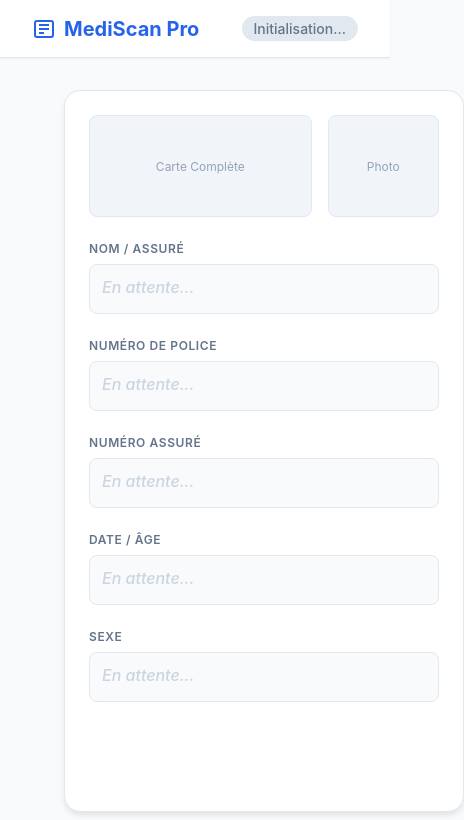
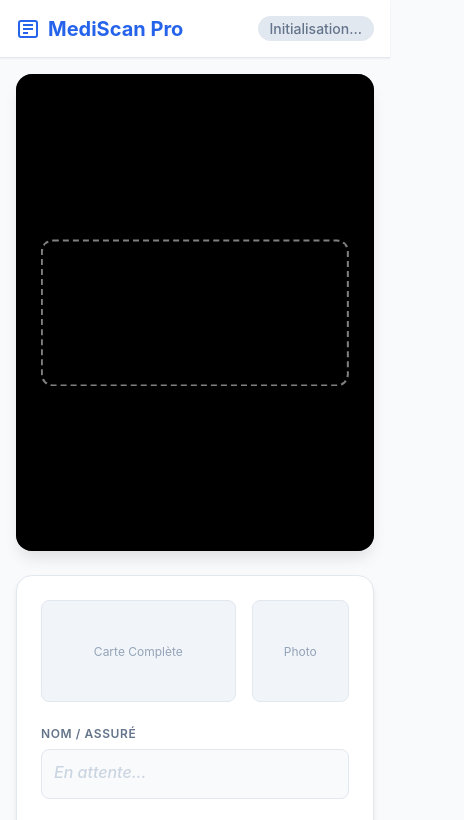
Before and after one commit to Nikara2/mediscan-pro, a plain HTML site: page index.html in a window 390 px wide. Shown: the top 820 px of the page, 464 px wide, since content can reach past the window. Drawn offline with Linux system fonts and the light colour scheme.

Commit message:
creating a pwa

```diff
--- a/index.html
+++ b/index.html
@@ -3,8 +3,13 @@
 
 <head>
     <meta charset="UTF-8">
-    <meta name="viewport" content="width=device-width, initial-scale=1.0">
+    <meta name="viewport" content="width=device-width, initial-scale=1.0, maximum-scale=1.0, user-scalable=no">
     <title>Scanner Intelligent de Carte d'Assurance</title>
+    <link rel="manifest" href="manifest.json">
+    <link rel="icon" type="image/svg+xml" href="icon.svg">
+    <meta name="theme-color" content="#2563eb">
+    <meta name="apple-mobile-web-app-capable" content="yes">
+    <meta name="apple-mobile-web-app-status-bar-style" content="black-translucent">
     <!-- Chargement des librairies externes -->
     <script src="https://cdn.jsdelivr.net/npm/tesseract.js@5/dist/tesseract.min.js"></script>
     <script async src="https://docs.opencv.org/4.8.0/opencv.js" onload="onOpenCvReady()"></script>
@@ -30,6 +35,14 @@
             overflow: hidden;
         }
 
+        @media (max-width: 768px) {
+            body {
+                overflow-y: auto;
+                height: auto;
+                min-height: 100vh;
+            }
+        }
+
         header {
             background: var(--surface);
             padding: 1rem 2rem;
@@ -38,6 +51,19 @@
             justify-content: space-between;
             align-items: center;
             box-shadow: 0 1px 2px rgba(0, 0, 0, 0.05);
+            position: sticky;
+            top: 0;
+            z-index: 50;
+        }
+
+        @media (max-width: 768px) {
+            header {
+                padding: 1rem;
+            }
+
+            h1 {
+                font-size: 1rem;
+            }
         }
 
         h1 {
@@ -56,6 +82,7 @@
             font-weight: 500;
             background: #e2e8f0;
             color: #64748b;
+            white-space: nowrap;
         }
 
         .status-badge.ready {
@@ -74,7 +101,27 @@
             grid-template-columns: 1fr 400px;
             gap: 2rem;
             padding: 2rem;
-            height: calc(100vh - 80px);
+            height: 100%;
+            overflow: hidden;
+        }
+
+        @media (max-width: 1024px) {
+            main {
+                grid-template-columns: 1fr 300px;
+                gap: 1rem;
+                padding: 1rem;
+            }
+        }
+
+        @media (max-width: 768px) {
+            main {
+                grid-template-columns: 1fr;
+                grid-template-rows: auto auto;
+                height: auto;
+                overflow: visible;
+                padding: 1rem;
+                gap: 1.5rem;
+            }
         }
 
         /* Zone Vidéo */
@@ -87,6 +134,16 @@
             display: flex;
             align-items: center;
             justify-content: center;
+            width: 100%;
+            aspect-ratio: 16/9;
+            max-height: 80vh;
+        }
+
+        @media (max-width: 768px) {
+            .video-container {
+                aspect-ratio: 3/4;
+                max-height: 60vh;
+            }
         }
 
         video {
@@ -117,6 +174,13 @@
             box-shadow: 0 0 0 9999px rgba(0, 0, 0, 0.5);
         }
 
+        @media (max-width: 768px) {
+            .scan-guide {
+                width: 85%;
+                height: 30%;
+            }
+        }
+
         .scan-guide.active {
             border-color: var(--success);
             border-style: solid;
@@ -135,6 +199,14 @@
             gap: 1.5rem;
             overflow-y: auto;
             box-shadow: 0 4px 6px -1px rgba(0, 0, 0, 0.1);
+            height: 100%;
+        }
+
+        @media (max-width: 768px) {
+            aside {
+                height: auto;
+                overflow-y: visible;
+            }
         }
 
         .preview-section {
@@ -186,6 +258,7 @@
             border-radius: 0.5rem;
             font-weight: 500;
             min-height: 1.5rem;
+            word-break: break-all;
         }
 
         .data-value.empty {
@@ -683,6 +756,15 @@
             }
         }
 
+        // --- PWA Service Worker ---
+        if ('serviceWorker' in navigator) {
+            window.addEventListener('load', () => {
+                navigator.serviceWorker.register('./sw.js')
+                    .then(reg => console.log('Service Worker enregistré', reg))
+                    .catch(err => console.log('Erreur Service Worker', err));
+            });
+        }
+
     </script>
 </body>
 
```
Also changed, not shown: sw.js (added, +38 -0 lines), icon.svg (added), manifest.json (added).
